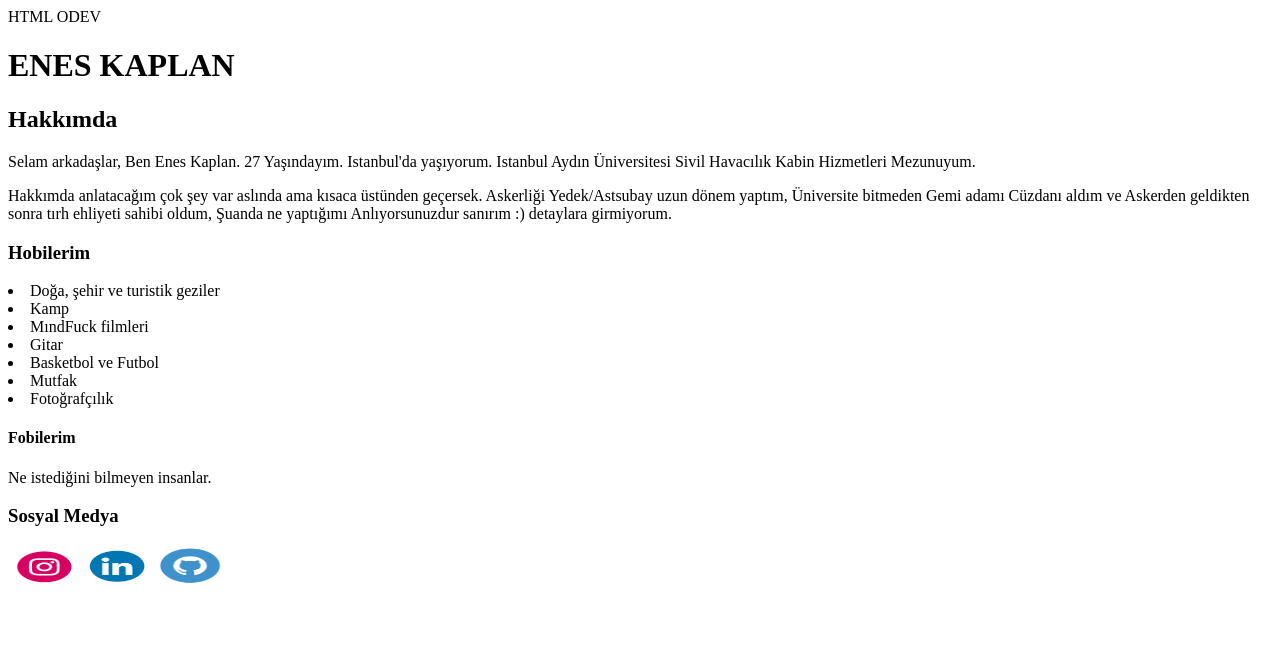
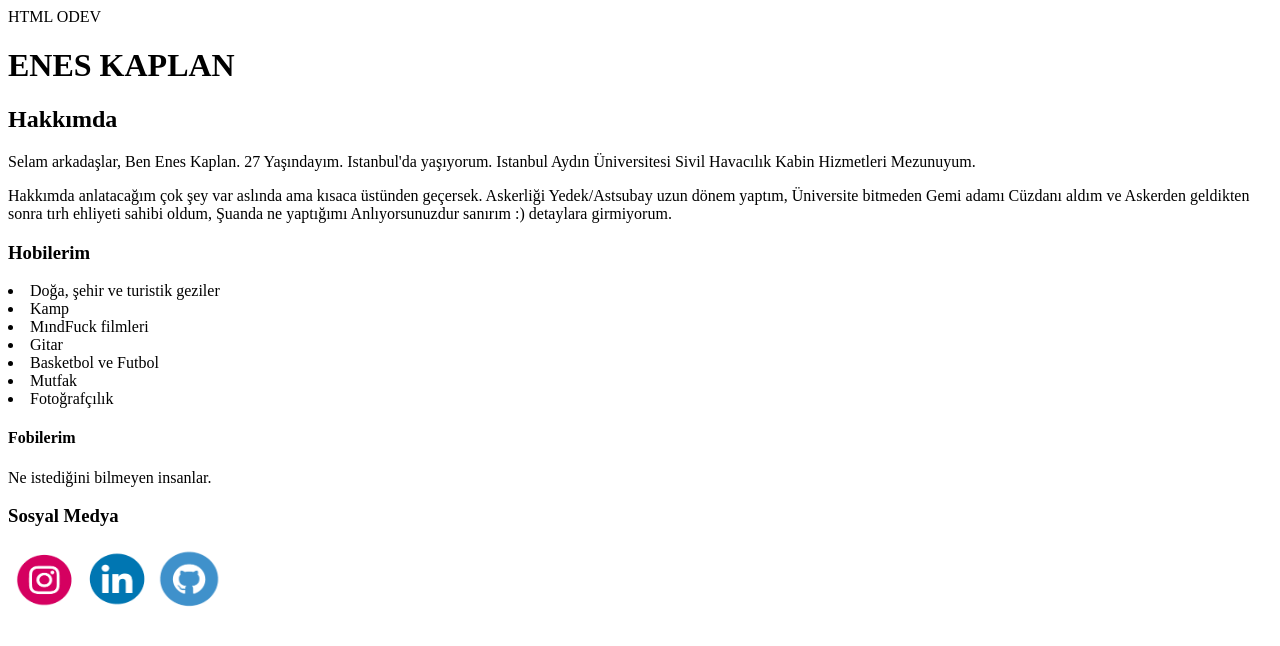
Before and after one commit to enesskplnn/HTML-ODEV, a plain HTML site: page HTML-ODEV/index.html in a window 1280 px wide. Drawn offline with Linux system fonts and the light colour scheme.

Commit message:
Ödev Eklendi

```diff
--- a/HTML-ODEV/index.html
+++ b/HTML-ODEV/index.html
@@ -48,8 +48,8 @@
 <h3>Sosyal Medya</h3>
 <!-- Sosyal Medya link -->
   <!-- İnstagram -->
-<a href="https://www.instagram.com/enesskplnn"><img src="images/İnstagram.png" alt="marka logo" width="70" height="40"/></a>
+<a href="https://www.instagram.com/enesskplnn"><img src="images/İnstagram.png" alt="marka logo" width="70" height="65"/></a>
   <!-- Linkedin -->
-<a href="https://www.linkedin.com/in/enesskplnn/"><img src='images/Linkedin.png' alt="Marka Logo" width="70" height="40"/></a>
+<a href="https://www.linkedin.com/in/enesskplnn/"><img src='images/Linkedin.png' alt="Marka Logo" width="70" height="65"/></a>
   <!-- GitHub -->
-<a href="https://www.github.com/enesskplnn"><img src='images/github.png' alt="Marka Logo" width="70" height="40"/></a>
+<a href="https://www.github.com/enesskplnn"><img src='images/github.png' alt="Marka Logo" width="68.2" height="63"/></a>
```
